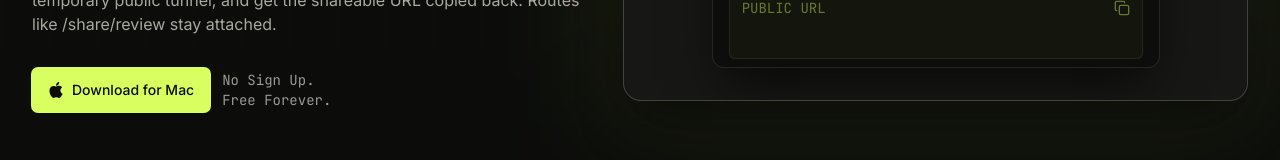
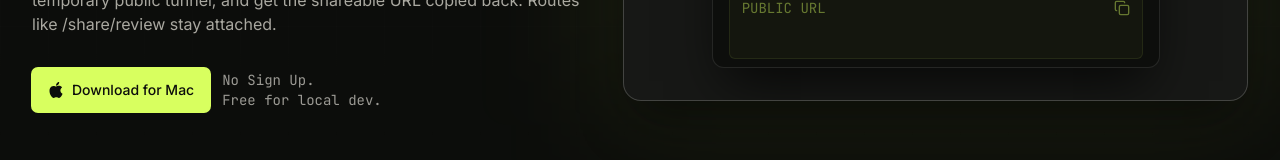
Before and after one commit to tony-roslund/tunnelbar, a React (Vite) app in the folder site/: page / in a window 1280 px wide. Shown: the part 454-614 px from the top of the page. Built offline with nearby package versions, Linux system fonts and the light colour scheme; a web font is replaced by a local one.

Commit message:
Clarify quick tunnel usage limits

```diff
--- a/site/src/App.tsx
+++ b/site/src/App.tsx
@@ -127,7 +127,7 @@ export default function App() {
             <p className="font-mono text-base text-ink/62 sm:text-sm">
               No Sign Up.
               <br />
-              Free Forever.
+              Free for local dev.
             </p>
           </div>
 
```
Also changed, not shown: 1 other file (tests, documents, lock files or other folders).
